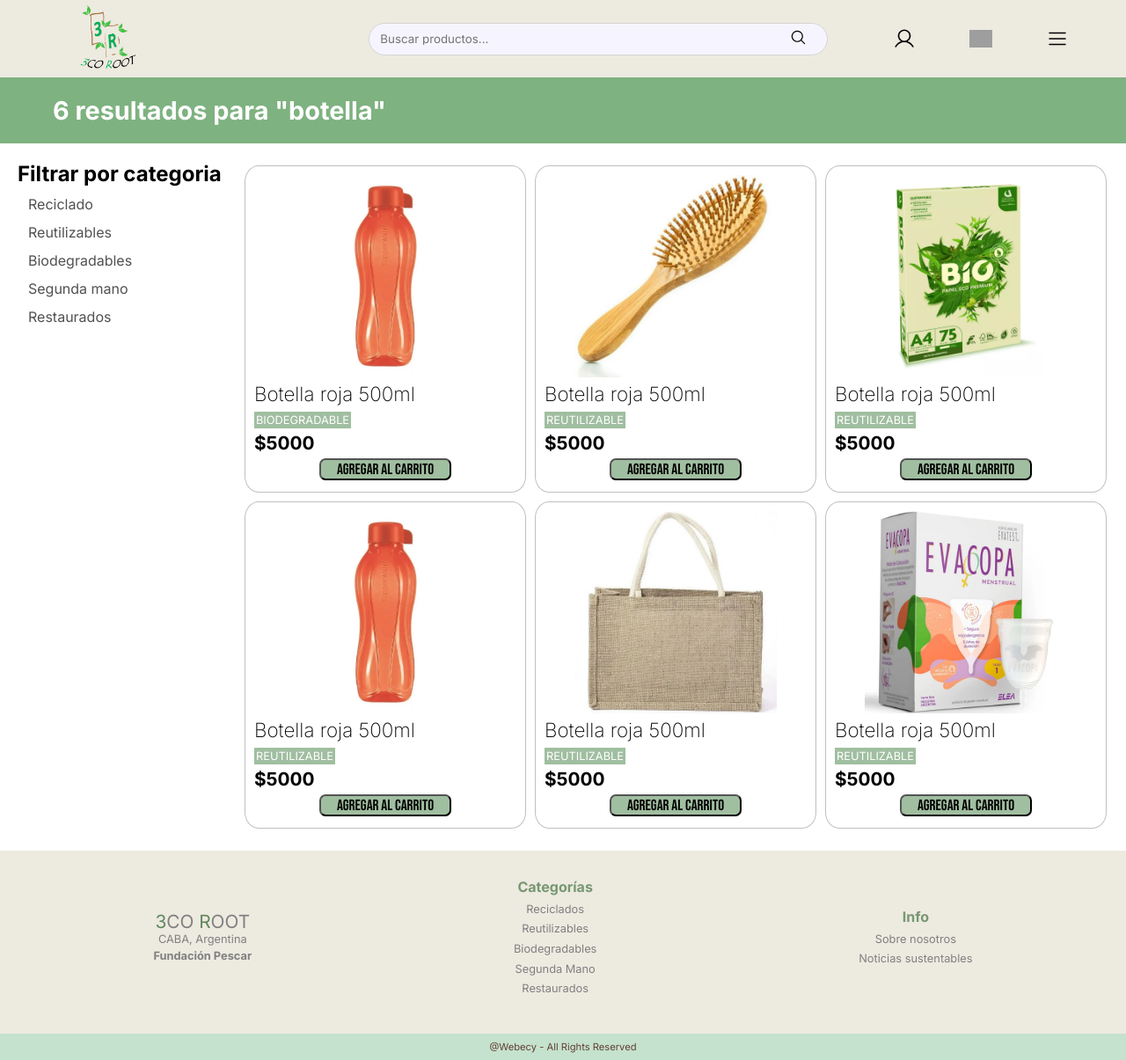
After one commit to fabianejgl/3co-Root, a web app: file search.html in a window 1280 px wide. The commit adds this page. Shown: the whole page at 88% size. Run offline with its HTML, style and script files only (its server is not run), Linux system fonts and the light colour scheme; grey boxes are pictures that could not be loaded.

Commit message:
agrego pagina de busqueda de producto

```diff
--- /dev/null
+++ b/css/styles-search.css
@@ -0,0 +1,183 @@
+@import url("styles-root.css"); /*!IMPORTO ESTILOS ROOT*/
+@import url('https://fonts.googleapis.com/css2?family=Inter:wght@400;700&display=swap');
+@import url('https://fonts.googleapis.com/css2?family=Bebas+Neue&display=swap');
+
+* {
+    margin: 0;
+    padding: 0;
+    box-sizing: border-box;
+    font-family: 'Inter', sans-serif;
+}
+
+.resultados{
+    width: 100%;
+    font-size: 1.4em;
+    background-color: rgba(72, 146, 75, 0.7);
+    padding: 10px 50px;
+    color: #FFFFFF;
+}
+/* ******************FILTROS*************** */
+.contenedor-filtrar{
+    padding: 5px 4px;
+}
+    .contenedor-filtrar .titulo-filtrar{
+        font-size: 1em;
+        font-weight: bold;
+        /* margin: 5px 0; */
+    }
+    .contenedor-filtros-categorias{
+        display: flex;
+        flex-wrap: wrap;
+    }
+        .contenedor-filtros-categorias .boton-filtro{
+            margin-right: 6px;
+            padding:  0 2px 2px 2px;
+            border-radius: 3px;
+            cursor: pointer;
+            margin-top: 10px;
+            background-color: #FFFFFF;
+        }
+        .contenedor-filtros-categorias .filtro{
+            font-size: 0.7em;
+            font-weight: 400;
+            color: rgb(81, 81, 81)
+        }
+
+
+/* ******************PRODUCTOS ENCONTRADOS*************** */
+
+.contenedor-productos{
+    width: 100%;
+    display: flex;
+    flex-wrap: wrap;
+    justify-content: center;
+    padding: 0 5px;
+    /* background-color: #F6F5FF; */
+}
+.contenedor-productos .producto{
+    width: 180px;
+    display: flex;
+    flex-direction: column;
+    padding: 0 10px;
+    margin: 4px 2px;
+    border: 0.5px solid rgb(191, 191, 191);
+    border-radius: 5%;
+}
+.contenedor-productos .producto .imagen-producto{
+    margin: 5px 0;
+    width: 140px;
+    height: 140px;
+    object-fit: contain;
+    align-self: center;
+}
+.contenedor-productos .producto .nombre-producto{
+    font-size: 1.1em;
+    font-weight: 400;
+}
+.contenedor-productos .producto div{
+    margin-bottom: 4px;
+}
+.contenedor-productos .producto div .categoria-producto{
+    padding: 2px;
+    font-size: 0.7em;
+    color: white;
+    background-color: /* rgb(107, 139, 107); */ rgb(160, 190, 160);
+}
+.contenedor-productos .producto .precio-producto{
+    margin-bottom: 4px;
+    font-weight: 600;
+}
+.contenedor-productos .producto .boton-agregar-carrito{
+    margin-bottom: 8px;
+    border-radius: 7px;
+    /* padding: 2px; */
+    background-color: rgb(160, 190, 160);
+
+}
+.contenedor-productos .producto .boton-agregar-carrito .agregar-carrito{
+    /* color: white; */
+    font-family: 'Bebas Neue', sans-serif;
+    font-size: 1.3em;
+}
+
+
+
+
+@media screen and (min-width:1000px) {
+    .resultados{
+        font-size: 1.8em;
+        padding: 20px 60px;
+    }
+/* ******************FILTROS*************** */
+    .main{
+        display: flex;
+    }
+    .contenedor-filtrar{
+        width: 20%;
+        padding-left: 20px;
+        padding-top: 20px;
+    }
+    .contenedor-filtrar .titulo-filtrar{
+        font-size: 1.5em;
+    }
+    .contenedor-filtros-categorias{
+        display: flex;
+        flex-direction: column;
+        align-items: flex-start;
+        padding-left: 10px;
+
+    }
+    .contenedor-filtros-categorias .boton-filtro{
+        background-color: #FFFFFF;
+        border: none;
+    }
+    .contenedor-filtros-categorias .filtro{
+        font-size: 1.2em;
+    }
+    .contenedor-filtros-categorias .filtro:hover{
+        color: rgba(72, 146, 75, 0.7);
+    }
+
+/* ******************PRODUCTOS ENCONTRADOS*************** */
+   .contenedor-productos{
+        width: 80%;
+        margin: 20px 0;
+   }
+
+   .contenedor-productos .producto{
+        width: 320px;
+        padding: 5px 10px;
+        margin: 5px;
+   }
+   .contenedor-productos .producto:hover{
+        cursor: pointer;
+        border: 1px solid black;
+   }
+   .contenedor-productos .producto .imagen-producto{
+        width: 230px;
+        height: 230px;
+   }
+   .contenedor-productos .producto .nombre-producto{
+        font-size: 1.4em;
+        font-weight: 200;
+        margin-bottom: 5px;
+   }
+   .contenedor-productos .producto div{
+        margin-bottom: 5px;
+   }
+   .contenedor-productos .producto div .categoria-producto{
+        font-size: 0.8em;
+   }
+   .contenedor-productos .producto .precio-producto{
+        font-size: 1.3em;
+        margin-bottom: 5px;
+   }
+   .contenedor-productos .producto .boton-agregar-carrito{
+        cursor: pointer;
+        align-self: center;
+        width: 150px;
+
+   }
+
+
+}
--- a/index.html
+++ b/index.html
@@ -4,7 +4,7 @@
     <meta charset="UTF-8">
     <meta name="viewport" content="width=device-width, initial-scale=1">
     <link rel="stylesheet" href="https://cdn.jsdelivr.net/npm/swiper@11/swiper-bundle.min.css" />
-    <link rel="stylesheet" type="text/css" href="css/styles.css">
+    <link rel="stylesheet" type="text/css" href="css/styles-index.css">
     <link rel="icon" href="imgs/img-root/icono.png" type="image/x-icon">
     <title>3CO-ROOT Home</title>
 </head>
--- a/js/script-index.js
+++ b/js/script-index.js
@@ -2,7 +2,7 @@ if(window.screen.width <= 640 ) {
     var swiper2 = new Swiper(".mySwiperSM", {
       slidesPerView: 1,
       centeredSlides: false,
-      spaceBetween: 30,
+      spaceBetween: 50,
       navigation: {
         nextEl: ".swiper-button-next",
         prevEl: ".swiper-button-prev",
--- /dev/null
+++ b/search.html
@@ -0,0 +1,86 @@
+<!DOCTYPE html>
+<html lang="en">
+<head>
+    <meta charset="UTF-8">
+    <meta name="viewport" content="width=device-width, initial-scale=1.0">
+    <title>Búsqueda | 3CO-ROOT</title>
+    <link rel="stylesheet" href="css/styles-search.css">
+    <link rel="icon" href="images/img-root/icono.png" type="image/x-icon">
+</head>
+<body>
+    <header id="idheader"></header>
+    <h1 class="resultados"><span class="cantidad-encontrada">6</span> resultados para "<span class="palabra-buscada">botella</span>"</h1>
+
+    <main class="main">
+
+        <div class="contenedor-filtrar">
+            <h2 class="titulo-filtrar">Filtrar por categoria</h2>
+            <div class="contenedor-filtros-categorias">
+                <button class="boton-filtro"><span class="filtro">Reciclado</span></button>
+                <button class="boton-filtro"><span class="filtro">Reutilizables</span></button>
+                <button class="boton-filtro"><span class="filtro">Biodegradables</span></button>
+                <button class="boton-filtro"><span class="filtro">Segunda mano</span></button>
+                <button class="boton-filtro"><span class="filtro">Restaurados</span></button>
+            </div>
+        </div>
+
+        <div class="contenedor-productos">
+
+            <div class="producto">
+                <img class="imagen-producto" src="imgs/botella-reutilizable.webp">
+                <h2 class="nombre-producto">Botella roja 500ml</h2>
+                <div><span class="categoria-producto">BIODEGRADABLE</span></div>
+                <p class="precio-producto">$5000</p>
+                <button class="boton-agregar-carrito"><span class="agregar-carrito">AGREGAR AL CARRITO</span></button>
+            </div>
+
+            <div class="producto">
+                <img class="imagen-producto" src="imgs/cepillo-bambú-biodegradable.webp">
+                <h2 class="nombre-producto">Botella roja 500ml</h2>
+                <div><span class="categoria-producto">REUTILIZABLE</span></div>
+                <p class="precio-producto">$5000</p>
+                <button class="boton-agregar-carrito"><span class="agregar-carrito">AGREGAR AL CARRITO</span></button>
+            </div>
+
+            <div class="producto">
+                <img class="imagen-producto" src="imgs/hojas-a4-recicladas.webp">
+                <h2 class="nombre-producto">Botella roja 500ml</h2>
+                <div><span class="categoria-producto">REUTILIZABLE</span></div>
+                <p class="precio-producto">$5000</p>
+                <button class="boton-agregar-carrito"><span class="agregar-carrito">AGREGAR AL CARRITO</span></button>
+            </div>
+
+            <div class="producto">
+                <img class="imagen-producto" src="imgs/botella-reutilizable.webp">
+                <h2 class="nombre-producto">Botella roja 500ml</h2>
+                <div><span class="categoria-producto">REUTILIZABLE</span></div>
+                <p class="precio-producto">$5000</p>
+                <button class="boton-agregar-carrito"><span class="agregar-carrito">AGREGAR AL CARRITO</span></button>
+            </div>
+
+            <div class="producto">
+                <img class="imagen-producto" src="imgs/bolsa-reutilizable.webp">
+                <h2 class="nombre-producto">Botella roja 500ml</h2>
+                <div><span class="categoria-producto">REUTILIZABLE</span></div>
+                <p class="precio-producto">$5000</p>
+                <button class="boton-agregar-carrito"><span class="agregar-carrito">AGREGAR AL CARRITO</span></button>
+            </div>
+
+            <div class="producto">
+                <img class="imagen-producto" src="imgs/copa-reutilizable.webp">
+                <h2 class="nombre-producto">Botella roja 500ml</h2>
+                <div><span class="categoria-producto">REUTILIZABLE</span></div>
+                <p class="precio-producto">$5000</p>
+                <button class="boton-agregar-carrito"><span class="agregar-carrito">AGREGAR AL CARRITO</span></button>
+            </div>
+
+        </div>
+
+    </main>
+
+
+    <footer id="idfooter"></footer>
+
+    <script src="js/script-root.js"></script>
+</body>
+</html>
```
Also changed, not shown: css/styles-index.css (renamed from css/styles.css, +5 -5 lines).
